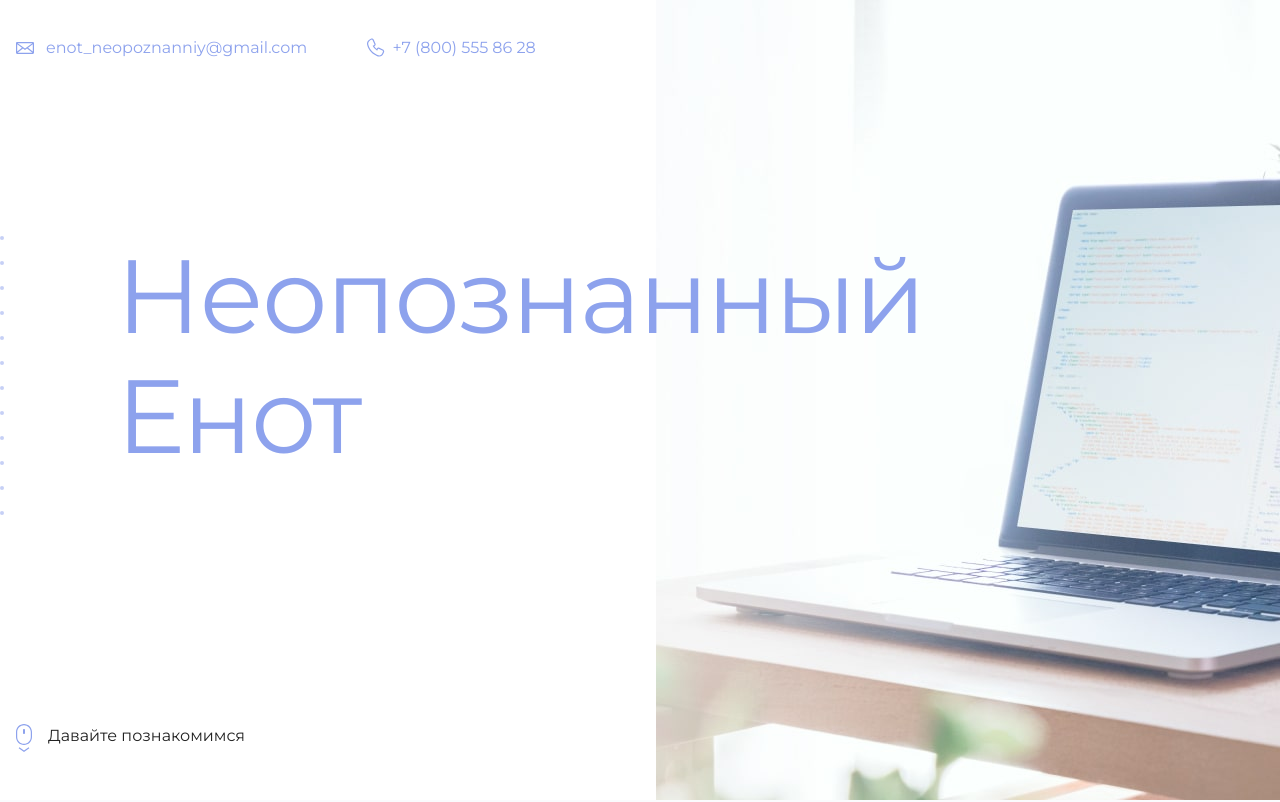
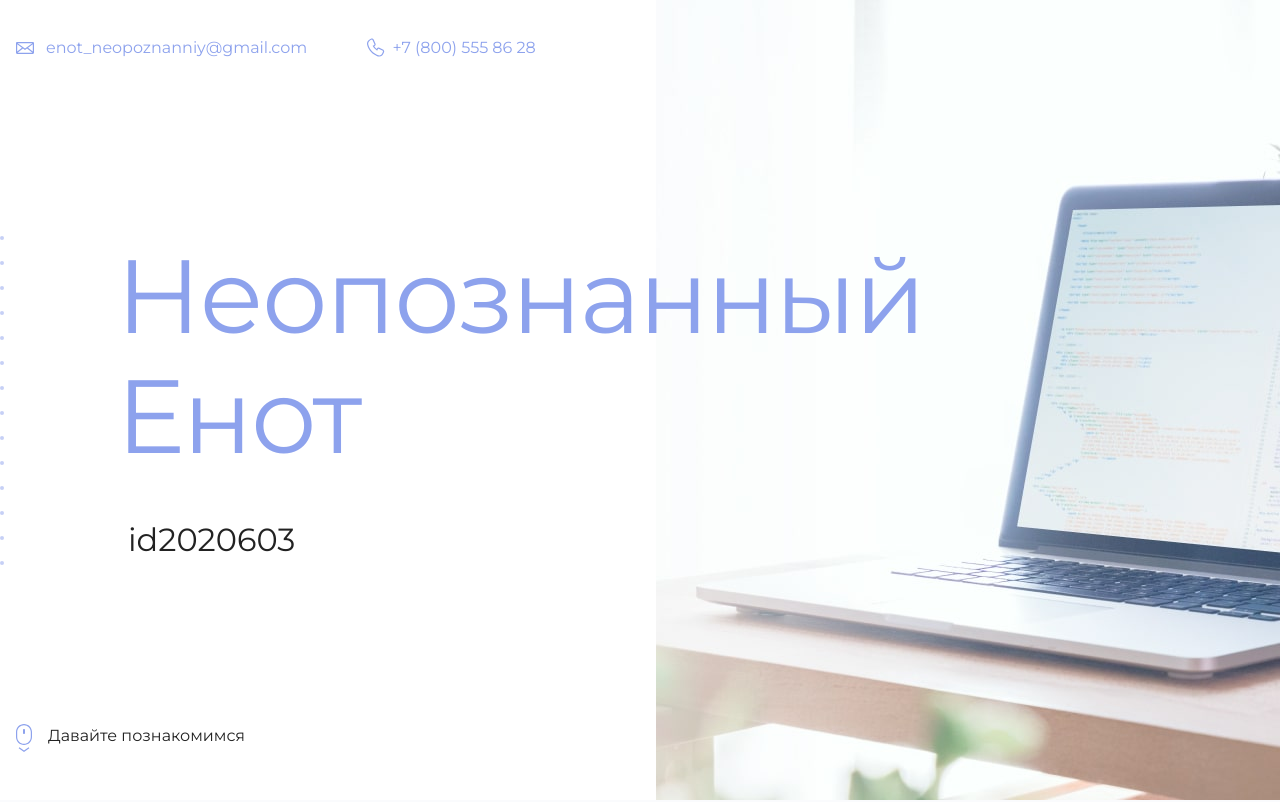
Before and after one commit to omak-oorzhak/test, a plain HTML site: page index.html in a window 1280 px wide. Shown: the top 802 px of the page. Drawn offline with Linux system fonts and the light colour scheme.

Commit message:
Добавление id с сайта HTML Academy

```diff
--- a/index.html
+++ b/index.html
@@ -19,7 +19,7 @@
       <section class="hero-image">
         <div class="container">
           <h1 class="heading">Неопознанный Енот</h1>
-          <p><!-- Тут ваш id на сайте Академии --></p>
+          <p>id2020603</p>
         </div>
       </section>
 
```
